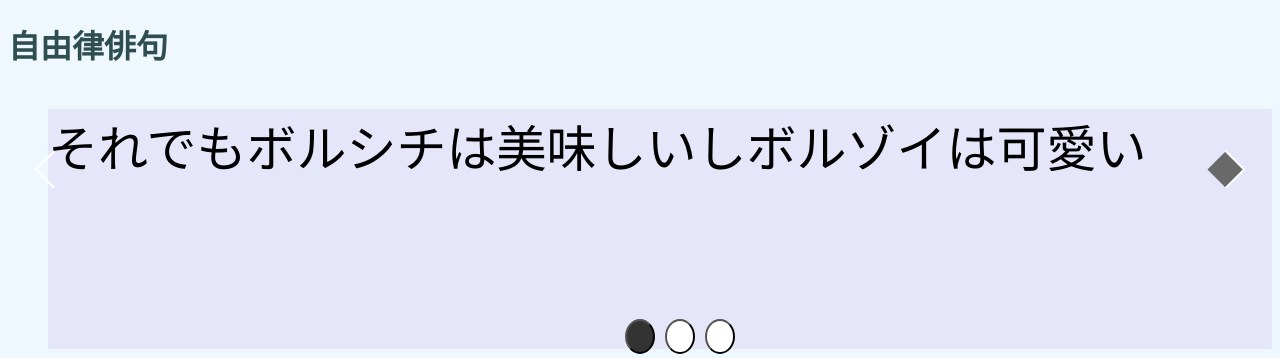
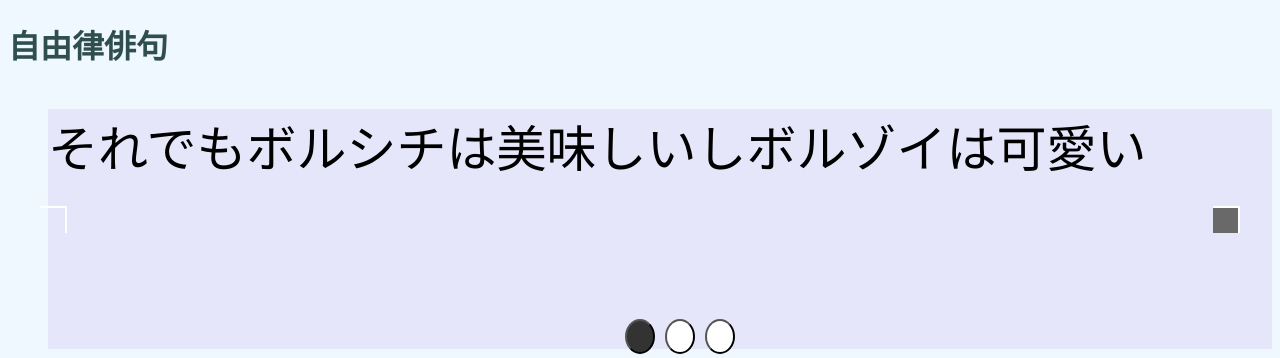
Before and after one commit to newhuman-code/homepage1, a PHP site: page /haiku.html in a window 1280 px wide. Shown: the top 358 px of the page. Run offline with PHP 8.4, Linux system fonts and the light colour scheme.

Commit message:
Update haikuhhh.css

```diff
--- a/haikuhhh.css
+++ b/haikuhhh.css
@@ -57,12 +57,14 @@
     left:2.5%;
     transform: rotate(-135deg);
 　  background-color: #696969;
+   transform: translate(0px, 50px);
 }
 
 .slick-next {/*次へ矢印の位置と形状*/
     right:2.5%;
     transform: rotate(45deg);
     background-color: #696969;
+    transform: translate(0px, 50px);
 }
 
 /*ドットナビゲーションの設定*/
```
